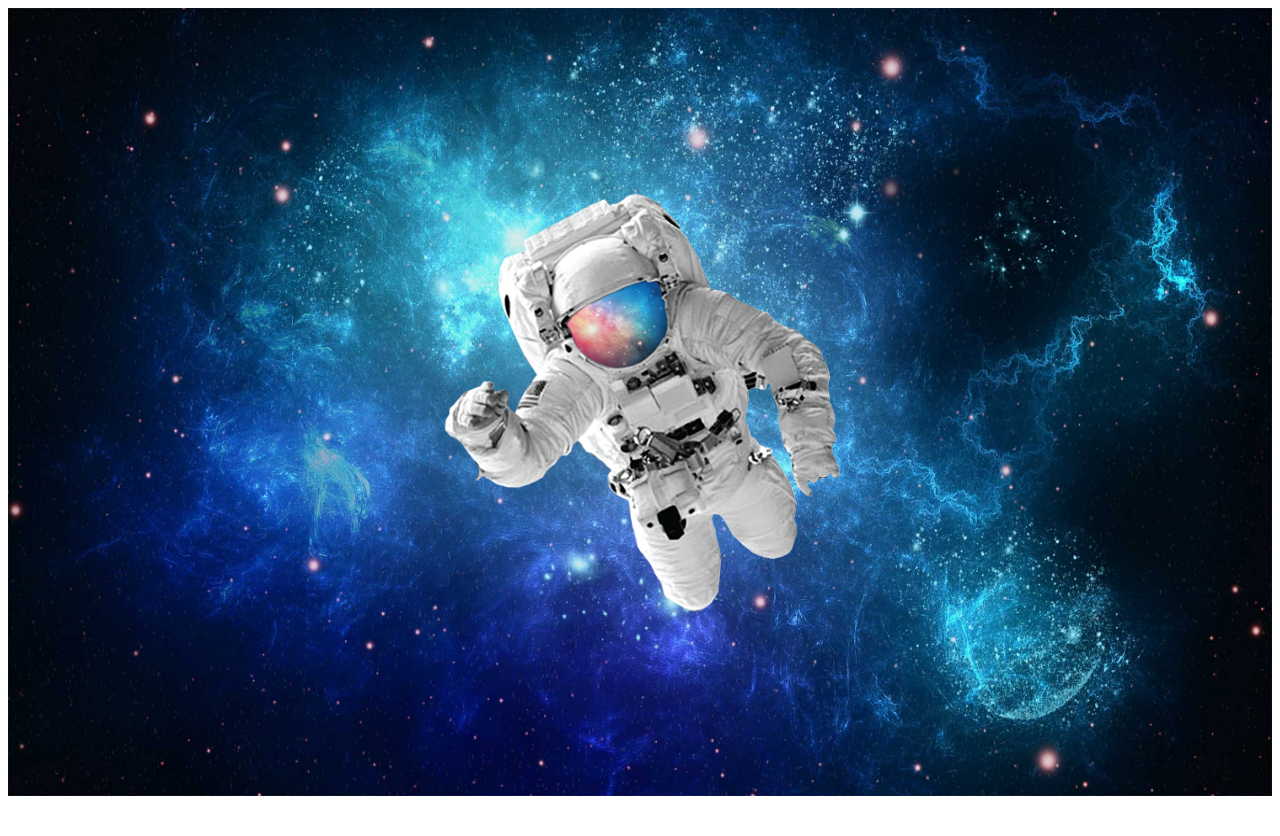
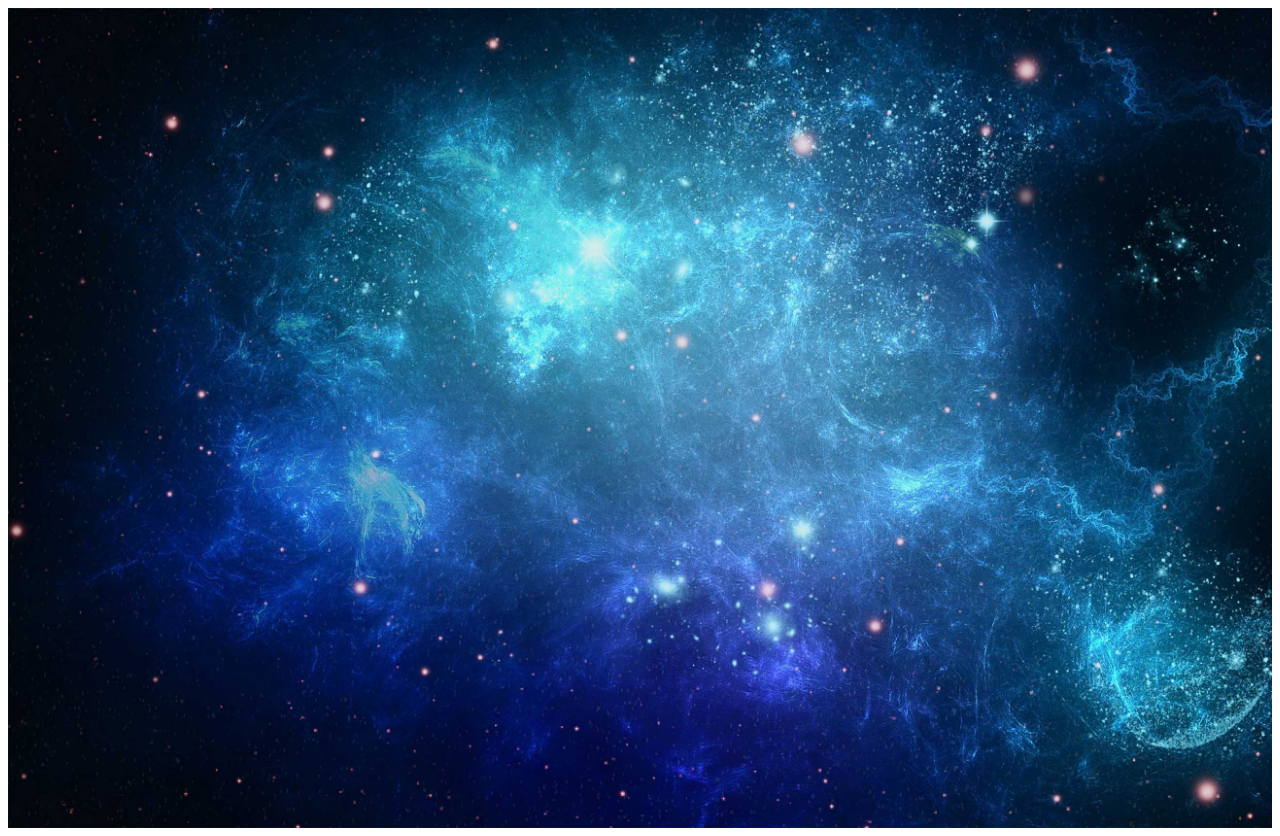
Before and after one commit to antunes-rafael/HTML-CSS, a plain HTML site: page Desafios/des011/index.html in a window 1280 px wide. Before the commit the page ends 804 px from the top, so only its background shows below. Drawn offline with Linux system fonts and the light colour scheme.

Commit message:
atualizei o desafio 011

```diff
--- a/Desafios/des011/index.html
+++ b/Desafios/des011/index.html
@@ -8,9 +8,10 @@
     <style>
             #img1 {
                 background-image: url("imagens/espaco.jpeg");
-                background-size: 100% 100%;
+                background-color: black;
+                background-size: cover;
                 position: relative;
-                height: auto;
+                height: 100vh;
                 padding: 10px;
 
             }
@@ -21,6 +22,7 @@
                 background-size: 450px;
                 background-repeat: no-repeat;
                 background-position: center center;
+                position: absolute;
             }
 
 
```
